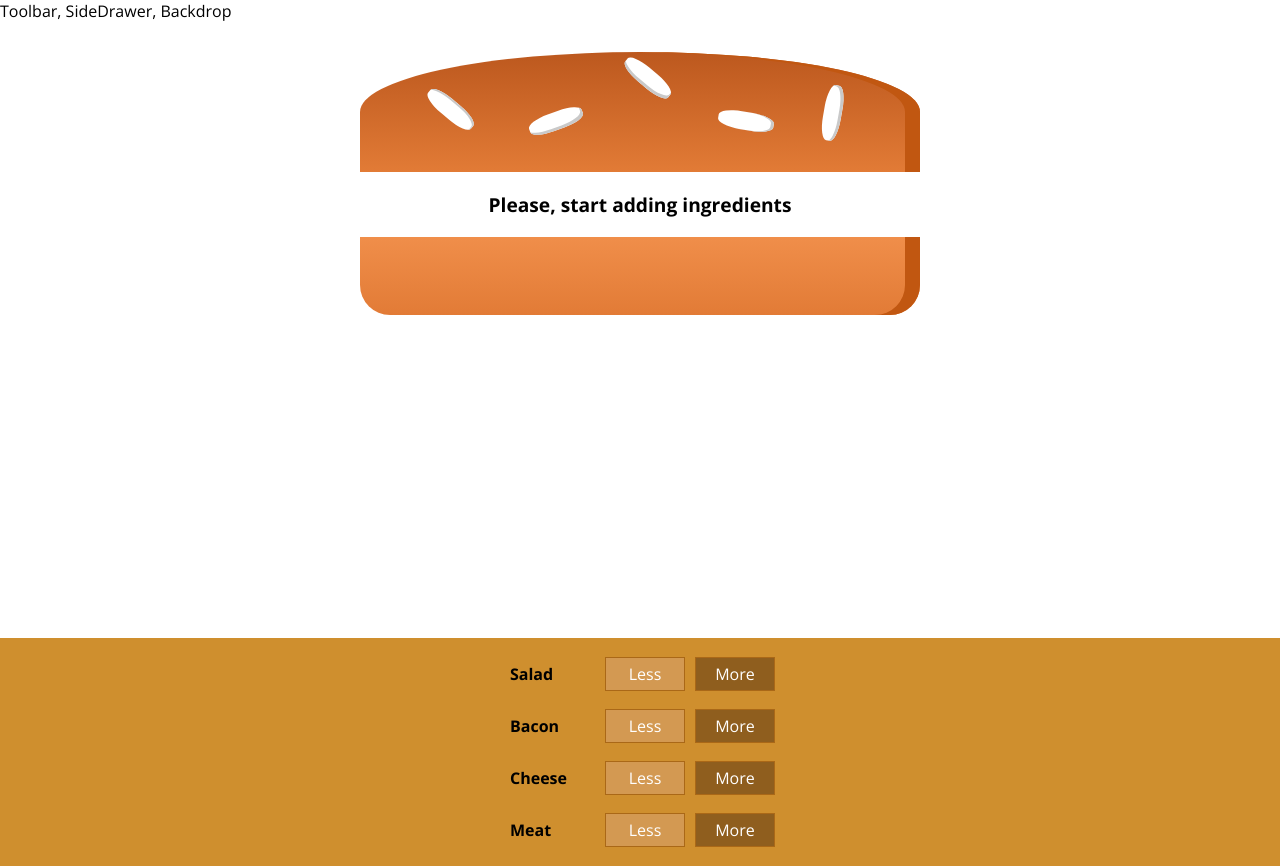
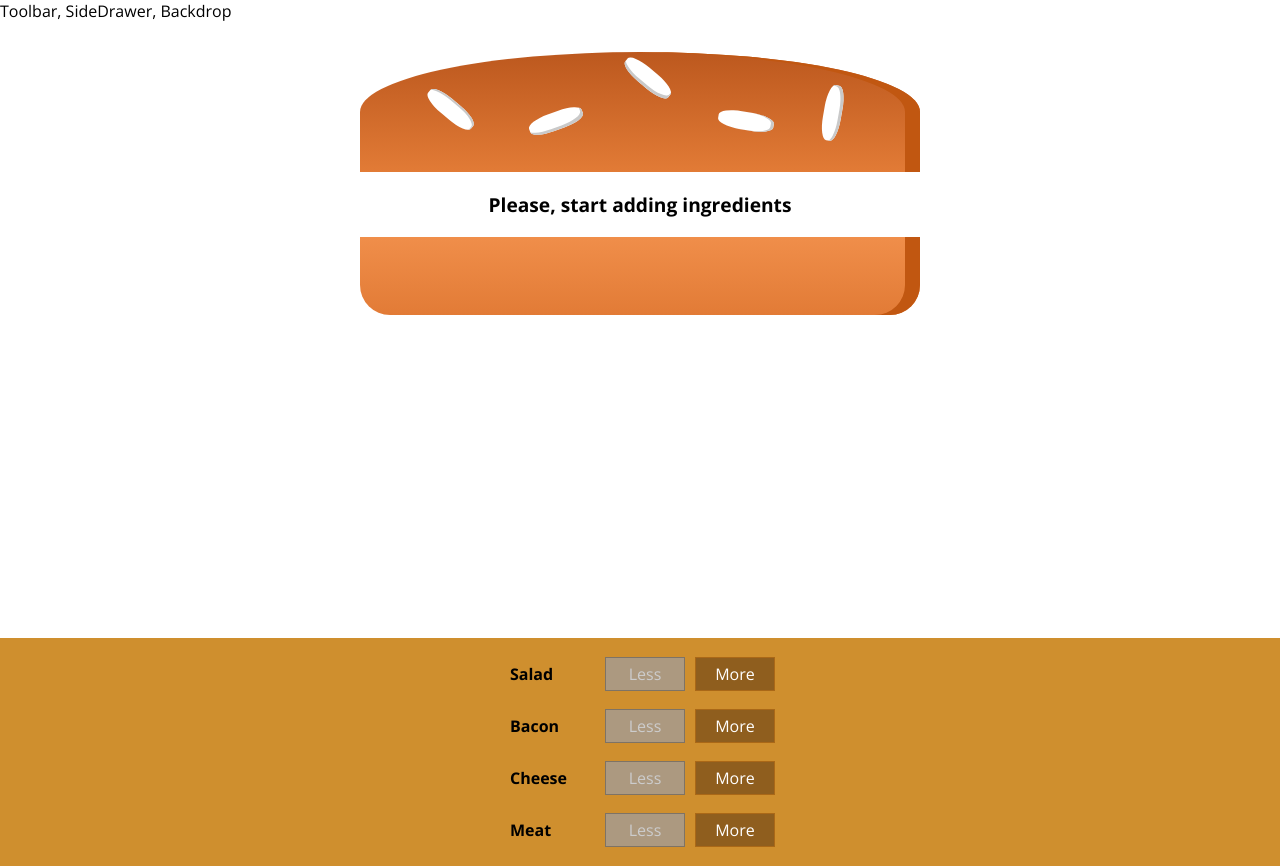
Before and after one commit to AndreiEgorov/my-sandwich-app, a React (Create React App) app: page / in a window 1280 px wide. Built offline with nearby package versions, Linux system fonts and the light colour scheme.

Commit message:
enable remove button

```diff
--- a/src/components/Burger/BuildControls/BuildControl/BuildControl.js
+++ b/src/components/Burger/BuildControls/BuildControl/BuildControl.js
@@ -1,14 +1,25 @@
 import React from "react";
-import classes from './BuildControl.module.css';
+import classes from "./BuildControl.module.css";
 
-const BuildControl = (props) => {
+const BuildControl = props => {
   return (
     <div className={classes.BuildControl}>
-        <div className={classes.Label}>{props.label}</div>
-        <button className={classes.Less}>Less</button>
-        <button className={classes.More} onClick={props.added}>More</button>
+      <div className={classes.Label}>{props.label}</div>
+      <button
+        className={classes.Less}
+        onClick={props.removed}
+        disabled={props.disabled}
+      >
+        Less
+      </button>
+      <button
+        className={classes.More}
+        onClick={props.added}
+      >
+        More
+      </button>
     </div>
-  )
+  );
 };
 
-export default BuildControl
+export default BuildControl;
--- a/src/components/Burger/BuildControls/BuildControls.js
+++ b/src/components/Burger/BuildControls/BuildControls.js
@@ -8,11 +8,17 @@
   { label: "Meat", type: "meat" }
 ];
 
-const BuildControls = (props) => {
+const BuildControls = props => {
   return (
     <div className={classes.BuildControls}>
       {controls.map(control => (
-        <BuildControl key={control.label} label={control.label} added={() => props.ingredientAdded(control.type)} />
+        <BuildControl
+          key={control.label}
+          label={control.label}
+          added={() => props.ingredientAdded(control.type)}
+          removed={()=> props.ingredientRemoved(control.type)}
+          disabled = {props.disabledInfo[control.type]}
+        />
       ))}
     </div>
   );
--- a/src/containers/BurgerBuilder/BurgerBuilder.js
+++ b/src/containers/BurgerBuilder/BurgerBuilder.js
@@ -16,27 +16,51 @@
       cheese: 0,
       meat: 0
     },
-    totalPrice : 4
+    totalPrice: 4
   };
 
   addIngredientHandler = type => {
     const oldCount = this.state.ingredients[type];
     const updatedCount = oldCount + 1;
-    const updatedIngredients = {...this.state.ingredients}
+    const updatedIngredients = { ...this.state.ingredients };
     updatedIngredients[type] = updatedCount;
-    const oldPrice = this.state.totalPrice
-    const newPrice = oldPrice + INGREDIENT_PRICES[type]
-    this.setState({ingredients:updatedIngredients, totalPrice: newPrice})
+    const oldPrice = this.state.totalPrice;
+    const newPrice = oldPrice + INGREDIENT_PRICES[type];
+    this.setState({ ingredients: updatedIngredients, totalPrice: newPrice });
+  };
+
+  removeIngredientHandler = type => {
+    const oldCount = this.state.ingredients[type];
+    if (oldCount === 0) {
+        return
+    }
+
+    const updatedCount = oldCount - 1;
+    const updatedIngredients = { ...this.state.ingredients };
+    updatedIngredients[type] = updatedCount;
+    const oldPrice = this.state.totalPrice;
+    const newPrice = oldPrice - INGREDIENT_PRICES[type];
+    this.setState({ ingredients: updatedIngredients, totalPrice: newPrice });
   };
 
   render() {
+
+    const disabledInfo = {...this.state.ingredients}
+
+    for(let key in disabledInfo){
+        disabledInfo[key] = disabledInfo[key] <= 0
+    }
     return (
       <React.Fragment>
         <div>
           <Burger ingredients={this.state.ingredients} />
         </div>
         <div>
-          <BuildControls ingredientAdded = {this.addIngredientHandler} />
+          <BuildControls
+            ingredientAdded={this.addIngredientHandler}
+            ingredientRemoved={this.removeIngredientHandler}
+            disabledInfo={disabledInfo}
+          />
         </div>
       </React.Fragment>
     );
```
